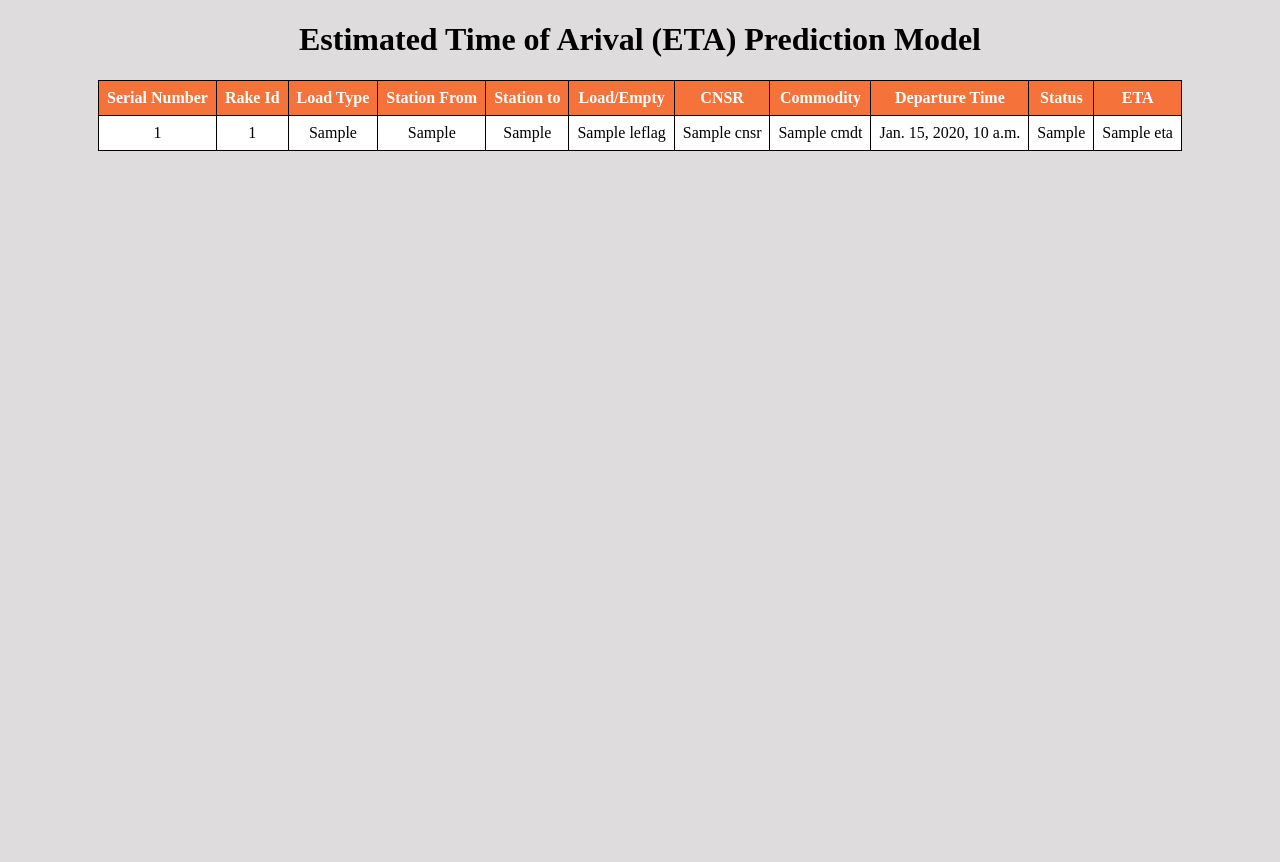
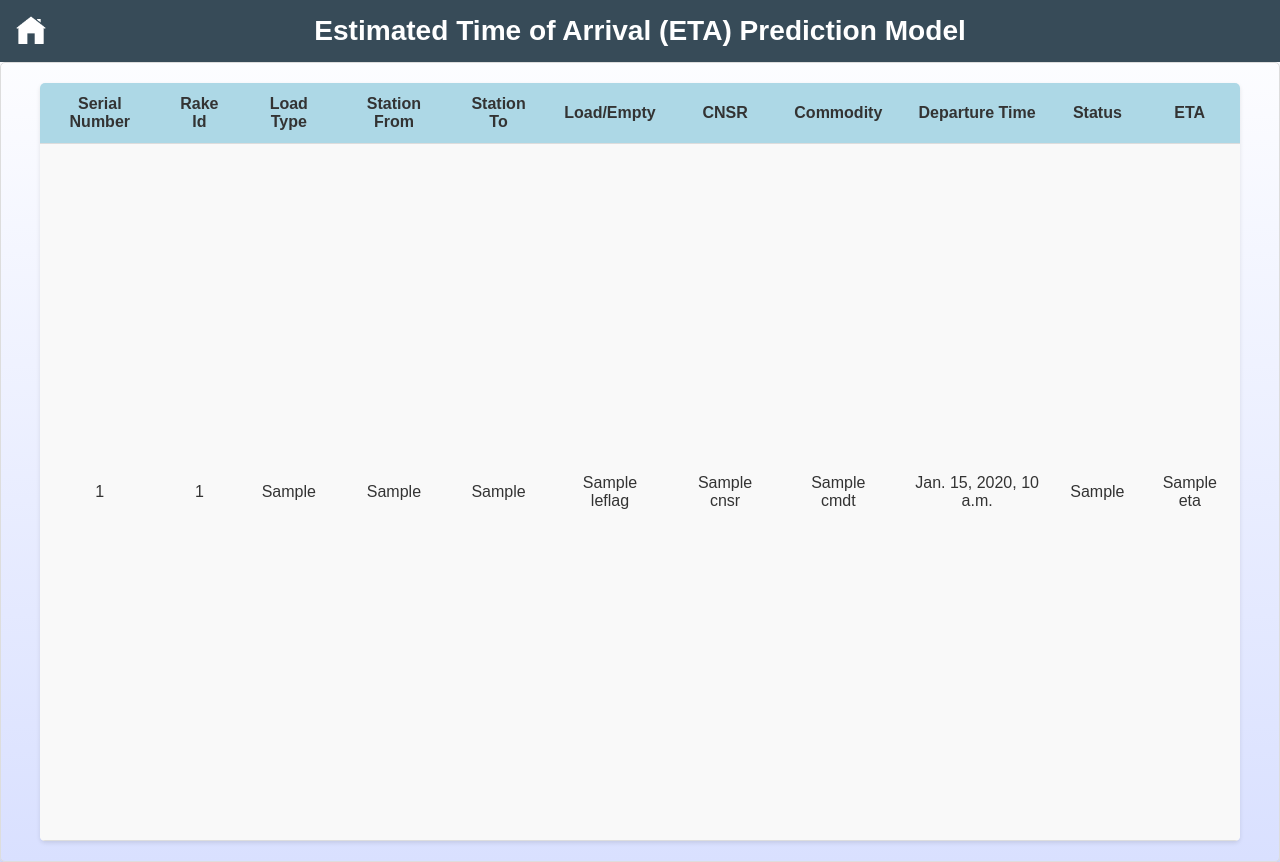
Before and after one commit to Roshan1115/BSP_Rakeforcaster, a Django app: template Rake_forcaster/templates/table_data.html in a window 1280 px wide. Before the commit the page ends 151 px from the top, so only its background shows below. Run offline with Django 4.2, Linux system fonts and the light colour scheme; the template is opened without the code that fills it: most values are stand-ins (such as "Sample title", 1, 10 or a date in 2020).

Commit message:
changd theme

```diff
--- a/Rake_forcaster/Rake_forcaster/static/index.css
+++ b/Rake_forcaster/Rake_forcaster/static/index.css
@@ -1,7 +1,7 @@
 
 body {
 font-family: 'Arial', sans-serif;
-background: #f4f7f6;
+background: linear-gradient(to bottom, rgb(255 255 255), #d9e0ff);
 display: flex;
 justify-content: center;
 align-items: center;
--- /dev/null
+++ b/Rake_forcaster/Rake_forcaster/static/table_data.css
@@ -0,0 +1,99 @@
+
+*{
+  padding: 0;
+  margin: 0;
+  box-sizing: border-box;
+}
+body {
+  background: linear-gradient(to bottom, rgb(255 255 255), #d9e0ff);
+  font-family: Arial, sans-serif;
+  color: #333;
+  margin: 0;
+  padding: 0;
+}
+
+.navbar {
+  background-color: #374b58;
+  color: white;
+  padding: 15px;
+  display: flex;
+  align-items: center;
+  justify-content: center;
+  font-size: 24px;
+  font-weight: bold;
+  position: sticky;
+  top: 0;
+  z-index: 1000;
+  position: relative;
+}
+
+.navbar img {
+  height: 30px;
+  width: 30px;
+  margin-left: 1rem;
+}
+
+
+.navbar h3{
+  margin: auto;
+}
+
+
+.navbar a {
+  color: white;
+  text-decoration: none;
+  display: flex;
+  align-items: center;
+  position: absolute;
+  left: 0;
+}
+
+.table-container {
+  display: flex;
+  justify-content: center;
+  padding: 20px;
+  overflow-y: auto;
+  height: 100vh;
+  border: 1px solid #ddd;
+  border-radius: 5px;
+  box-shadow: 0 2px 4px rgba(0, 0, 0, 0.1);
+}
+
+table {
+  border-collapse: collapse;
+  width: 100%;
+  max-width: 1200px;
+  margin: 0 auto;
+  background-color: #fff;
+  box-shadow: 0 2px 4px rgba(0, 0, 0, 0.1);
+  border-radius: 5px;
+  overflow: hidden;
+}
+
+th,
+td {
+  padding: 12px 15px;
+  text-align: center;
+  border-bottom: 1px solid #ddd;
+}
+
+th {
+  background-color: #add8e6;
+  color: #333;
+  font-weight: bold;
+  position: sticky;
+  top: 0;
+  z-index: 1;
+}
+
+td {
+  background-color: #f9f9f9;
+}
+
+tr:nth-child(even) td {
+  background-color: #f2f2f2;
+}
+
+tr:hover td {
+  background-color: #d3d3d3;
+}
--- a/Rake_forcaster/templates/index.html
+++ b/Rake_forcaster/templates/index.html
@@ -9,7 +9,6 @@
 
 </head>
 <body>
-    <!-- <form action="/upload" method="POST"> -->
     <div class="container">
         <img src="{% static 'logo.png' %}" alt="Company Logo" class="logo">
         <h1>ETA Predictor</h1>
--- a/Rake_forcaster/templates/table_data.html
+++ b/Rake_forcaster/templates/table_data.html
@@ -1,4 +1,66 @@
 {% load static %}
+<!DOCTYPE html>
+<html lang="en">
+<head>
+  <meta charset="UTF-8">
+  <meta http-equiv="X-UA-Compatible" content="IE=edge">
+  <meta name="viewport" content="width=device-width, initial-scale=1.0">
+  <title>ETA Prediction</title>
+  <link rel="stylesheet" href="{% static 'table_data.css' %}">
+</head>
+<body>
+  <div class="navbar">
+    <a href="/">
+      <img src="{% static 'home_icon.png' %}" alt="Home">
+    </a>
+    <h3>
+      Estimated Time of Arrival (ETA) Prediction Model
+    </h3>
+  </div>
+  <div class="table-container">
+    <table>
+      <thead>
+        <tr class="row r1">
+          <th>Serial Number</th>
+          <th>Rake Id</th>
+          <th>Load Type</th>
+          <th>Station From</th>
+          <th>Station To</th>
+          <th>Load/Empty</th>
+          <th>CNSR</th>
+          <th>Commodity</th>
+          <th>Departure Time</th>
+          <th>Status</th>
+          <th>ETA</th>
+        </tr>
+      </thead>
+      <tbody>
+        {% for index, row in df.iterrows %}
+        <tr class="row">
+          <td>{{ forloop.counter }}</td>
+          <td>{{ row.RakeID }}</td>
+          <td>{{ row.LoadType }}</td>
+          <td>{{ row.SttnFrom }}</td>
+          <td>{{ row.SttnTo }}</td>
+          <td>{{ row.LEFlag }}</td>
+          <td>{{ row.Cnsr }}</td>
+          <td>{{ row.Cmdt }}</td>
+          <td>{{ row.DeptTime }}</td>
+          <td>{{ row.LoadStts }}</td>
+          <td>{{ row.ETA }}</td>
+        </tr>
+        {% endfor %}
+      </tbody>
+    </table>
+  </div>
+</body>
+</html>
+
+
+
+
+
+<!-- {% load static %}
 <!DOCTYPE html>
 <html lang="en">
 
@@ -93,4 +155,4 @@
 
 </body>
 
-</html>
+</html> -->
```
Also changed, not shown: Rake_forcaster/templates/submit.html (deleted, +0 -18 lines), Rake_forcaster/uploads/uploaded_file.xml (+1 -1 lines), Rake_forcaster/Rake_forcaster/static/home_icon.png (added), 4 other files.
